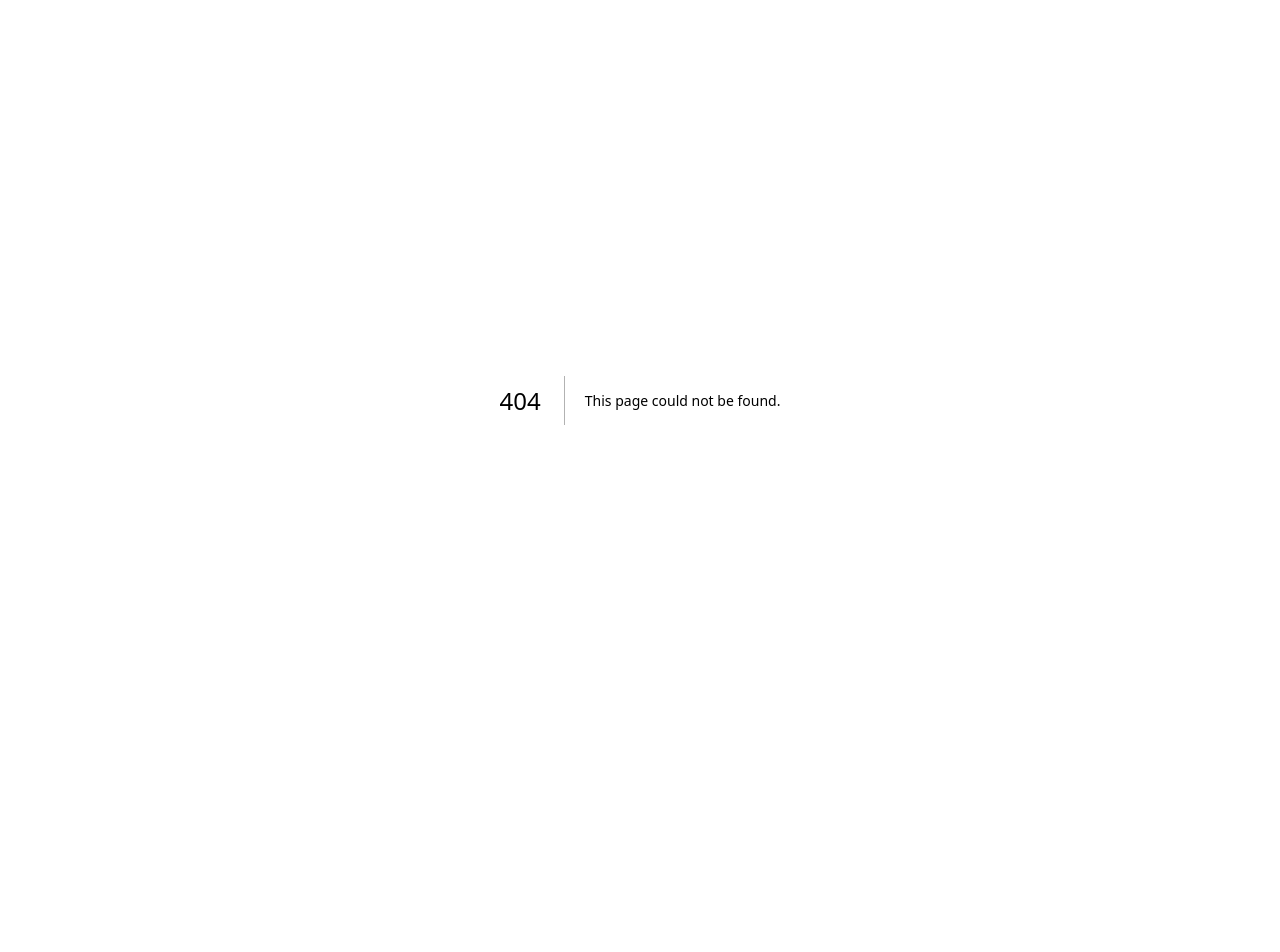
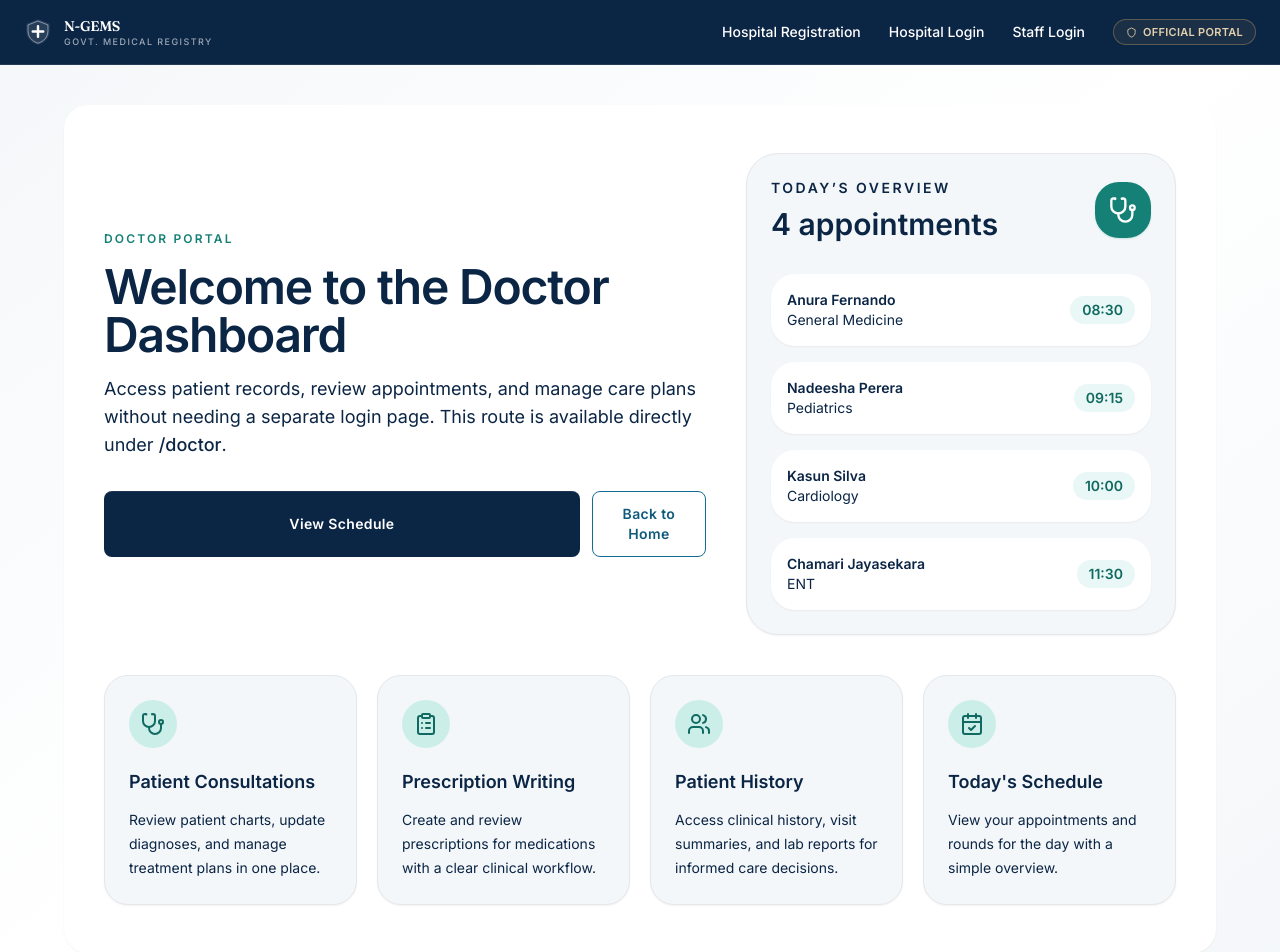
Before and after one commit to kavishka2002/NGEMS, a Next.js app: page /doctor in a window 1280 px wide. Before the commit this address had no page. Shown: the top 952 px of the page. Before the commit the page ends 800 px from the top, so only its background shows below. Built offline with nearby package versions, Linux system fonts and the light colour scheme.

Commit message:
My local changes

```diff
--- /dev/null
+++ b/app/doctor/page.tsx
@@ -0,0 +1,119 @@
+"use client";
+
+import Link from "next/link";
+import Navbar from "@/components/Navbar";
+import Button from "@/components/Button";
+import { Stethoscope, ClipboardList, Users, CalendarCheck } from "lucide-react";
+
+export default function DoctorPage() {
+  const features = [
+    {
+      icon: Stethoscope,
+      title: "Patient Consultations",
+      description: "Review patient charts, update diagnoses, and manage treatment plans in one place.",
+    },
+    {
+      icon: ClipboardList,
+      title: "Prescription Writing",
+      description: "Create and review prescriptions for medications with a clear clinical workflow.",
+    },
+    {
+      icon: Users,
+      title: "Patient History",
+      description: "Access clinical history, visit summaries, and lab reports for informed care decisions.",
+    },
+    {
+      icon: CalendarCheck,
+      title: "Today's Schedule",
+      description: "View your appointments and rounds for the day with a simple overview.",
+    },
+  ];
+
+  const schedule = [
+    { time: "08:30", patient: "Anura Fernando", department: "General Medicine" },
+    { time: "09:15", patient: "Nadeesha Perera", department: "Pediatrics" },
+    { time: "10:00", patient: "Kasun Silva", department: "Cardiology" },
+    { time: "11:30", patient: "Chamari Jayasekara", department: "ENT" },
+  ];
+
+  return (
+    <div className="min-h-screen bg-gradient-to-br from-slate-50 via-white to-slate-50 flex flex-col overflow-hidden" style={{ backgroundColor: "#F0F4F8" }}>
+      <Navbar />
+
+      <main className="flex-1 px-4 py-10 sm:px-6 lg:px-8">
+        <div className="mx-auto w-full max-w-6xl">
+          <div className="rounded-3xl bg-white px-6 py-10 shadow-sm sm:px-10 sm:py-12">
+            <div className="grid gap-10 lg:grid-cols-[1.4fr_1fr] lg:items-center">
+              <div>
+                <p className="text-xs font-semibold uppercase tracking-[0.18em] text-health-600">
+                  Doctor Portal
+                </p>
+                <h1 className="mt-4 text-4xl font-semibold tracking-tight text-navy-900 sm:text-5xl">
+                  Welcome to the Doctor Dashboard
+                </h1>
+                <p className="mt-4 max-w-2xl text-base leading-7 text-navy/70 sm:text-lg">
+                  Access patient records, review appointments, and manage care plans without needing a separate login page.
+                  This route is available directly under <span className="font-medium text-navy">/doctor</span>.
+                </p>
+                <div className="mt-8 flex flex-col gap-3 sm:flex-row">
+                  <Button type="button" variant="primary" className="px-6 py-3">
+                    View Schedule
+                  </Button>
+                  <Link href="/">
+                    <Button type="button" variant="secondary" className="px-6 py-3">
+                      Back to Home
+                    </Button>
+                  </Link>
+                </div>
+              </div>
+
+              <div className="rounded-[32px] border border-slate-border bg-slate-50 p-6 shadow-sm">
+                <div className="flex items-center justify-between gap-4">
+                  <div>
+                    <p className="text-sm font-semibold uppercase tracking-[0.18em] text-navy/60">
+                      Today’s Overview
+                    </p>
+                    <p className="mt-2 text-3xl font-semibold text-navy">4 appointments</p>
+                  </div>
+                  <div className="inline-flex h-14 w-14 items-center justify-center rounded-3xl bg-health-600 text-white shadow-sm shadow-health-500/20">
+                    <Stethoscope size={28} />
+                  </div>
+                </div>
+                <div className="mt-8 space-y-4">
+                  {schedule.map((item) => (
+                    <div key={item.time} className="rounded-3xl bg-white p-4 shadow-sm">
+                      <div className="flex items-center justify-between gap-3">
+                        <div>
+                          <p className="text-sm font-semibold text-navy">{item.patient}</p>
+                          <p className="text-sm text-navy/60">{item.department}</p>
+                        </div>
+                        <p className="rounded-full bg-health-50 px-3 py-1 text-sm font-semibold text-health-700">
+                          {item.time}
+                        </p>
+                      </div>
+                    </div>
+                  ))}
+                </div>
+              </div>
+            </div>
+
+            <div className="mt-10 grid gap-5 sm:grid-cols-2 xl:grid-cols-4">
+              {features.map((feature) => {
+                const Icon = feature.icon;
+                return (
+                  <div key={feature.title} className="rounded-3xl border border-slate-border bg-slate-50 p-6 shadow-sm transition hover:-translate-y-1 hover:shadow-md">
+                    <div className="inline-flex h-12 w-12 items-center justify-center rounded-3xl bg-health-100 text-health-700">
+                      <Icon size={24} />
+                    </div>
+                    <h2 className="mt-5 text-lg font-semibold text-navy">{feature.title}</h2>
+                    <p className="mt-3 text-sm leading-6 text-navy/70">{feature.description}</p>
+                  </div>
+                );
+              })}
+            </div>
+          </div>
+        </div>
+      </main>
+    </div>
+  );
+}
--- a/app/staff-login/page.tsx
+++ b/app/staff-login/page.tsx
@@ -8,6 +8,7 @@ import Logo from "@/components/Logo";
 import Input from "@/components/Input";
 import PasswordInput from "@/components/PasswordInput";
 import Button from "@/components/Button";
+import { validateDemoAccount } from "@/lib/demo-accounts";
 
 type FormState = {
   hospitalId: string;
@@ -45,6 +46,37 @@ export default function StaffLoginPage() {
     }
 
     try {
+      const demoCheck = validateDemoAccount(form.hospitalId, form.username, form.password);
+      if (demoCheck.valid) {
+        const role = demoCheck.role || "Staff";
+
+        if (typeof window !== "undefined") {
+          window.localStorage.setItem(
+            "ngemsHospitalSession",
+            JSON.stringify({
+              hospitalId: form.hospitalId,
+              hospitalName: "NGEMS Hospital",
+              username: form.username,
+              role,
+            })
+          );
+        }
+
+        if (role.toLowerCase().includes("doctor")) {
+          router.push("/doctor");
+        } else if (role.toLowerCase().includes("reception")) {
+          router.push("/dashboard/reception");
+        } else if (role.toLowerCase().includes("pharmacy")) {
+          router.push("/pharmacy");
+        } else if (role.toLowerCase().includes("laboratory")) {
+          router.push("/laboratory");
+        } else {
+          router.push("/dashboard");
+        }
+
+        return;
+      }
+
       const response = await fetch("/api/login", {
         method: "POST",
         headers: {
```
Also changed, not shown: lib/demo-accounts.ts (+7 -0 lines), package.json (+4 -32 lines).
